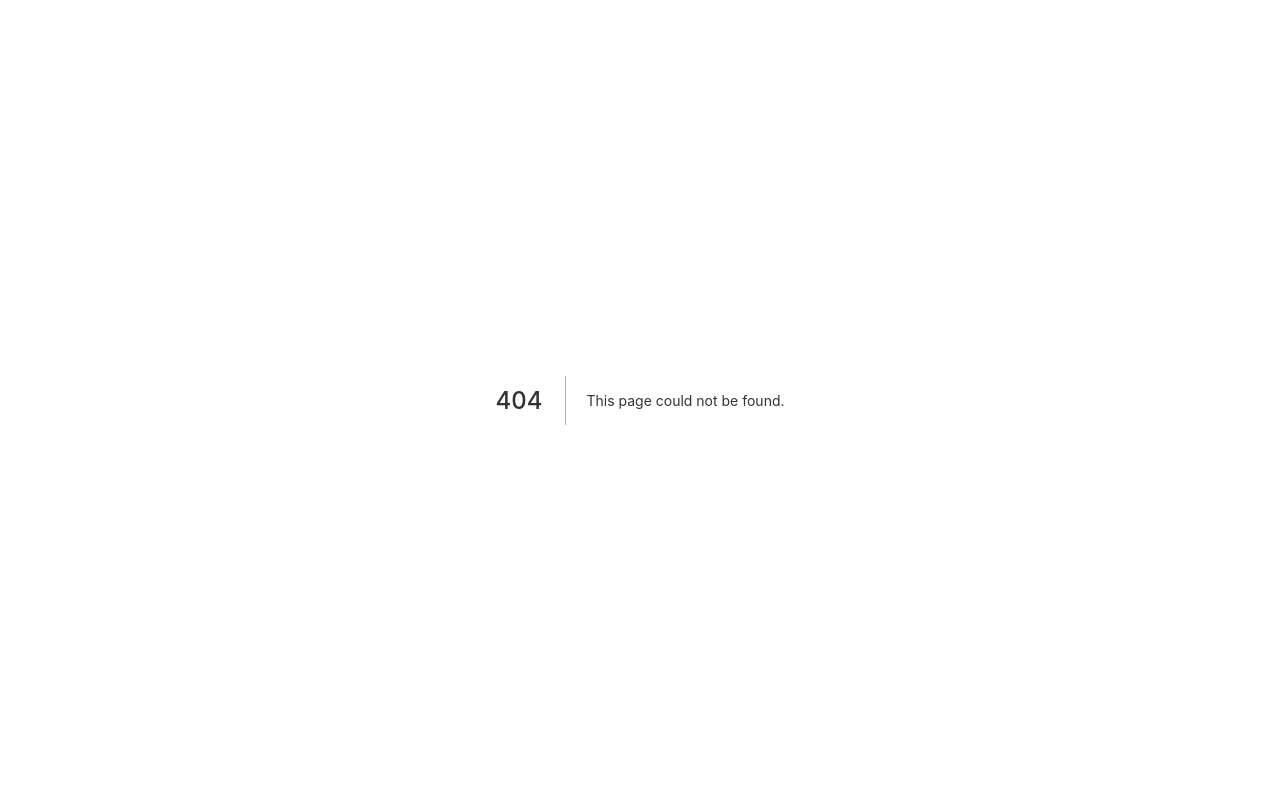
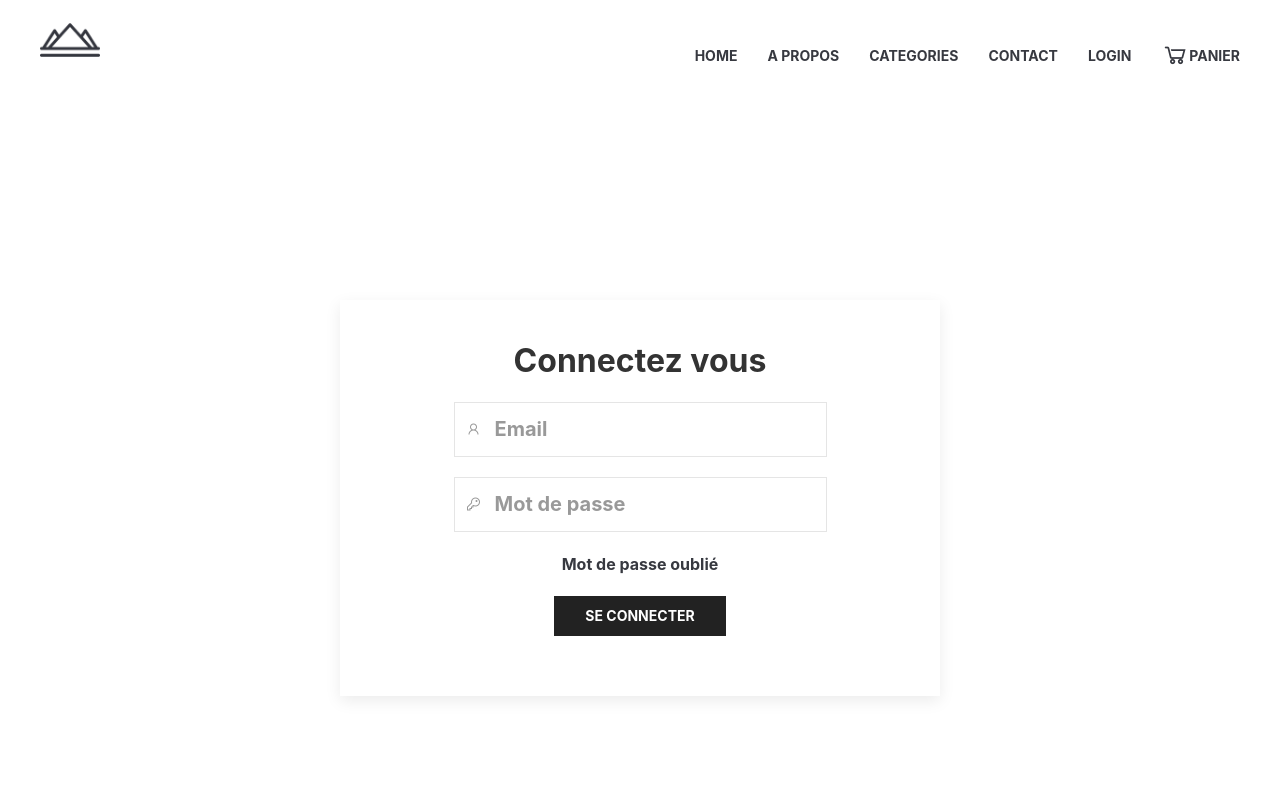
Before and after one commit to LionelENSFELDER/nextjs-eshop, a Next.js app: page /login in a window 1280 px wide. Before the commit this address had no page. Shown: the top 800 px of the page. Built offline with nearby package versions, Linux system fonts and the light colour scheme.

Commit message:
feature: add login page

```diff
--- a/components/navbar.js
+++ b/components/navbar.js
@@ -76,7 +76,7 @@ export default function Navbar(){
                     <Link href="#"><a>CONTACT</a></Link>
                   </li>
 									<li>
-                    <Link href="#"><a>LOGIN</a></Link>
+                    <Link href="/login"><a>LOGIN</a></Link>
                   </li>
                   <li>
                     <Link href="/cart"><a><i className="las la-shopping-cart la-2x"></i>PANIER</a></Link>
--- a/pages/cart.js
+++ b/pages/cart.js
@@ -59,7 +59,7 @@ export default function CartPage() {
           <NavbarComponent />
         </header>
         <div className="uk-height-medium"></div>
-        <section className="uk-container uk-container-xlarge">
+        <section className="uk-container uk-container-xlarge uk-margin-xlarge-bottom">
           {Array.isArray(cart.products) &&
             <div className="uk-container">
               <div className="uk-grid-large" uk-grid="true">
--- /dev/null
+++ b/pages/login.js
@@ -0,0 +1,61 @@
+import Link from 'next/link';
+
+import CustomHeadComponent from '../components/custom-head';
+import NavbarComponent from '../components/navbar';
+import FooterComponent from '../components/footer';
+
+export default function login() {
+	return (
+		<div>
+			<CustomHeadComponent />
+			<main>
+				<header>
+					<NavbarComponent />
+				</header>
+
+				<div className="uk-height-medium">
+
+				</div>
+
+				<section className="uk-container uk-container-xlarge uk-margin-xlarge-bottom">
+					<div className="uk-margin-auto uk-margin-auto-vertical uk-width-1-2@s uk-card uk-card-default uk-card-body uk-text-center">
+						<h2 className="uk-text-bold">Connectez vous</h2>
+						<form className="">
+							<div className="uk-margin">
+								<div className="uk-inline">
+									<span className="uk-form-icon">
+										<i className="las la-user"></i>
+									</span>
+									<input className="uk-input uk-form-large" type="text" placeholder="Email" />
+								</div>
+							</div>
+							<div className="uk-margin">
+								<div className="uk-inline">
+									<span className="uk-form-icon">
+										<i className="las la-key"></i>
+									</span>
+									<input className="uk-input uk-form-large" type="text" placeholder="Mot de passe" />
+								</div>
+							</div>
+							<div className="uk-margin">
+								<Link href="#"><a className="footer-list-links uk-margin-small-bottom">Mot de passe oublié</a></Link>
+							</div>
+							<div className="uk-margin">
+								<div className="uk-inline">
+									<a href="/" className="uk-button uk-button-secondary uk-width-1-1" type="submit">Se connecter</a>
+								</div>
+							</div>
+						</form>
+					</div>
+				</section>
+
+				<hr />
+
+				<section className="uk-container uk-container-xlarge">
+					<FooterComponent />
+				</section>
+
+			</main>
+		</div>
+	)
+}
```
